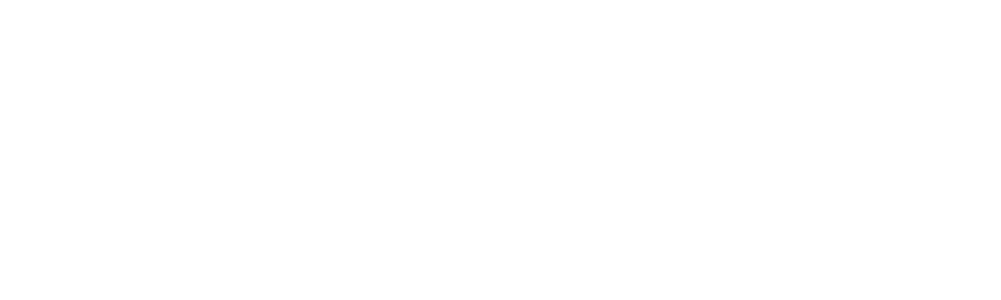
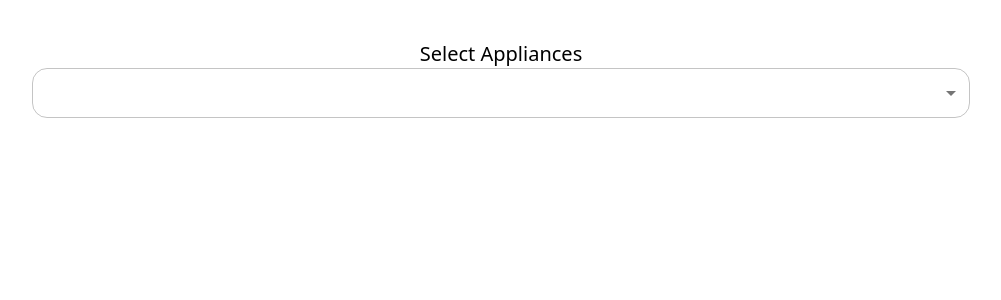
Before and after one commit to UtkarshSaxenautk/ElectricBill-Optimization, a React (Vite) app: page /selectappliances in a window 1280 px wide. Before the commit this address had no page. Shown: the top 300 px of the page, without its empty margins (139-1140 px from the left). Built offline with nearby package versions, Linux system fonts and the light colour scheme.

Commit message:
Select Appliance Page Added

```diff
--- a/package.json
+++ b/package.json
@@ -27,6 +27,9 @@
     "tailwindcss": "^3.0.22"
   },
   "dependencies": {
+    "@emotion/react": "^11.10.4",
+    "@emotion/styled": "^11.10.4",
+    "@mui/material": "^5.10.4",
     "react": "17.0.2",
     "react-dom": "17.0.2",
     "react-redux": "7.2.6",
--- a/src/App.js
+++ b/src/App.js
@@ -3,6 +3,8 @@
 import { StrictMode } from "react";
 import { BrowserRouter, Routes, Route } from "react-router-dom";
 import Home from "./components/Home";
+import SelectAppliances from "./components/SelectAppliances";
+import Type from "./components/Type";
 
 
 const App = () => {
@@ -14,6 +16,9 @@
           <Routes>
             {/* <Route path="/details/:id" element={<Details />} /> */}
             <Route path="/" element={<Home />} />
+            <Route path={"/selectappliances"} element={<SelectAppliances />} />
+            <Route path={"/type"} element={<Type />} />
+
           </Routes>
         </BrowserRouter>
 
--- a/src/components/Home.js
+++ b/src/components/Home.js
@@ -1,8 +1,13 @@
 import React from 'react'
+import { Link } from "react-router-dom";
 
 const Home = () => {
+
   return (
-    <div className='text-center'>Home</div>
+    <div className='text-center w-3/5 m-auto p-10 rounded-xl mt-36' style={{background:'#c9ffe5'}}>
+      <p className='text-6xl mb-20'>Optimize your Bill</p>
+      <Link to={"/selectappliances"}><button className='px-5 py-2   mt-5 rounded-lg' style={{background:'teal'}}><p className='' style={{color:'white'}}>Click here to get Started!!!</p></button></Link>
+    </div>
   )
 }
 
--- /dev/null
+++ b/src/components/SelectAppliances.js
@@ -0,0 +1,111 @@
+import React, {useState} from "react";
+import { Box, List } from "@mui/material";
+import { Select } from '@mui/material';
+import { MenuItem } from '@mui/material';
+import { Link } from "react-router-dom";
+const SelectAppliances = () => {
+  const bulbs = ["0Watts", "100Watts"];
+  const tubes= ["Syska", "Wipro"];
+  /*
+
+    fan:["Havells, Orient"],
+    ac:["Samsung", "Whirlpool"]
+   */
+
+
+  const [appliance, setAppliance] = useState(
+    {
+      name: '',
+      type:''
+    }
+  );
+
+  console.log(appliance)
+
+  const handelChange = (e) => {
+
+    const {name, value} = e.target
+    setAppliance({...appliance, [name]:value})
+  }
+
+  const handleSubmit = async (event) => {
+    event.preventDefault();
+  }
+
+  return (
+    <div className='text-center mt-10'>
+      <p className='text-xl'>Select Appliances</p>
+      <form onSubmit={(e) => handleSubmit(e)}>
+        <div className = 'flex justify-bewteen '>
+          <Box style={{ width: "80%", margin: "auto" }}>
+            <Select
+              className="form-input inputGeneralStyle w-11/12 text-sm md:text-lg"
+              name='name'
+              value={appliance.applianceType}
+              onChange={handelChange}
+              displayEmpty
+              inputProps={{ 'aria-label': 'Without label' }}
+              style ={{height : '50px', borderRadius:'15px', color : 'black'}}
+            >
+              <MenuItem value="" className = 'inputGeneralStyle'>
+                <em>Select Appliance</em>
+              </MenuItem>
+              <MenuItem value='bulb'>Bulb</MenuItem>
+              <MenuItem value='tube'>Tube</MenuItem>
+              <MenuItem value='fan'>Fan</MenuItem>
+              <MenuItem value='ac'>Air Conditioner</MenuItem>
+            </Select>
+          </Box>
+          {/*{appliance.name === 'bulb' && <Box style={{ width: "80%", margin: "auto" }}>*/}
+          {/*  <Select*/}
+          {/*    className="form-input inputGeneralStyle w-11/12 text-sm md:text-lg"*/}
+          {/*    name='name'*/}
+          {/*    value={appliance.applianceType}*/}
+          {/*    onChange={handelChange}*/}
+          {/*    displayEmpty*/}
+          {/*    inputProps={{ 'aria-label': 'Without label' }}*/}
+          {/*    style ={{height : '50px', borderRadius:'15px', color : 'black'}}*/}
+          {/*  >*/}
+          {/*    <MenuItem value="" className = 'inputGeneralStyle'>*/}
+          {/*      <em>Select Appliance</em>*/}
+          {/*    </MenuItem>*/}
+          {/*    {*/}
+          {/*      bulbs.map((bulb) =>{*/}
+          {/*        return (*/}
+          {/*          <MenuItem value={bulb}>{bulb}</MenuItem>*/}
+          {/*        )*/}
+          {/*      })*/}
+          {/*    }*/}
+
+          {/*  </Select>*/}
+          {/*</Box>}*/}
+          {/*{appliance.name === 'tube' && <Box style={{ width: "80%", margin: "auto" }}>*/}
+          {/*  <Select*/}
+          {/*    className="form-input inputGeneralStyle w-11/12 text-sm md:text-lg"*/}
+          {/*    name='name'*/}
+          {/*    value={appliance.applianceType}*/}
+          {/*    onChange={handelChange}*/}
+          {/*    displayEmpty*/}
+          {/*    inputProps={{ 'aria-label': 'Without label' }}*/}
+          {/*    style ={{height : '50px', borderRadius:'15px', color : 'black'}}*/}
+          {/*  >*/}
+          {/*    <MenuItem value="" className = 'inputGeneralStyle'>*/}
+          {/*      <em>Select Appliance</em>*/}
+          {/*    </MenuItem>*/}
+          {/*    {*/}
+          {/*      tubes.map((tube) =>{*/}
+          {/*        return (*/}
+          {/*          <MenuItem value={tube}>{tube}</MenuItem>*/}
+          {/*        )*/}
+          {/*      })*/}
+          {/*    }*/}
+
+          {/*  </Select>*/}
+          {/*</Box>}*/}
+        </div>
+      </form>
+    </div>
+  );
+};
+
+export default SelectAppliances;
--- /dev/null
+++ b/src/components/Type.js
@@ -0,0 +1,11 @@
+import React from "react";
+
+const Type = (props) => {
+  return (
+    <div>
+      Type {props.type}
+    </div>
+  );
+};
+
+export default Type;
```
Also changed, not shown: tailwind.config.js (added, +10 -0 lines), 1 other file (tests, documents, lock files or other folders).
